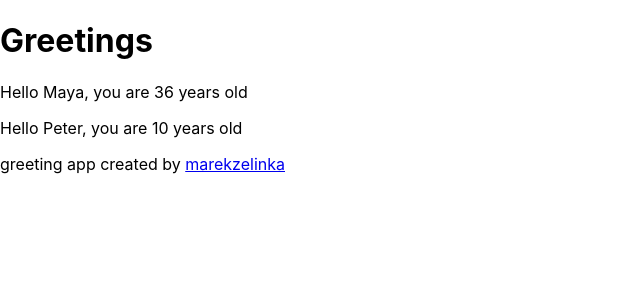
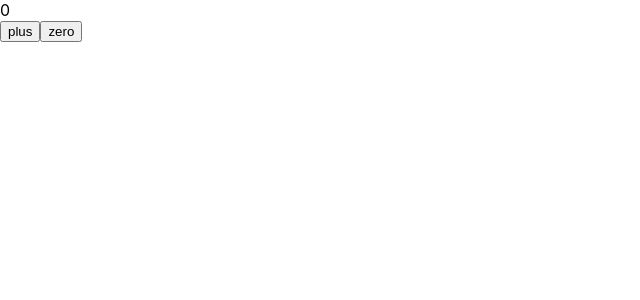
Before and after one commit to marekzelinka/part1, a React (Create React App) app: page / in a window 1280 px wide. Shown: the top 300 px of the page, without its empty margins (0-640 px from the left). Built offline with nearby package versions, Linux system fonts and the light colour scheme.

Commit message:
add component state

```diff
--- a/src/App.js
+++ b/src/App.js
@@ -1,29 +1,23 @@
-const Hello = ({ name, age }) => (
-  <div>
-    <p>
-      Hello {name}, you are {age} years old
-    </p>
-  </div>
-)
+import { useState } from 'react'
 
-const Footer = () => (
-  <div>
-    greeting app created by{' '}
-    <a href="https://github.com/marekzelinka">marekzelinka</a>
-  </div>
+const Display = ({ counter }) => <div>{counter}</div>
+
+const Button = ({ text, ...restProps }) => (
+  <button {...restProps}>{text}</button>
 )
 
 const App = () => {
-  const name = 'Peter'
-  const age = 10
+  const [counter, setCounter] = useState(0)
 
+  const increment = () => setCounter((counter) => counter + 1)
+
+  const setToZero = () => setCounter(0)
   return (
-    <>
-      <h1>Greetings</h1>
-      <Hello name="Maya" age={26 + 10} />
-      <Hello name={name} age={age} />
-      <Footer />
-    </>
+    <div>
+      <Display counter={counter} />
+      <Button onClick={increment} text="plus" />
+      <Button onClick={setToZero} text="zero" />
+    </div>
   )
 }
 
```
